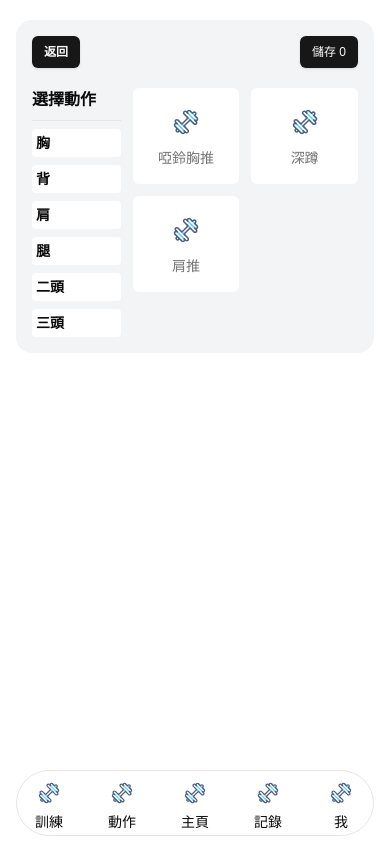
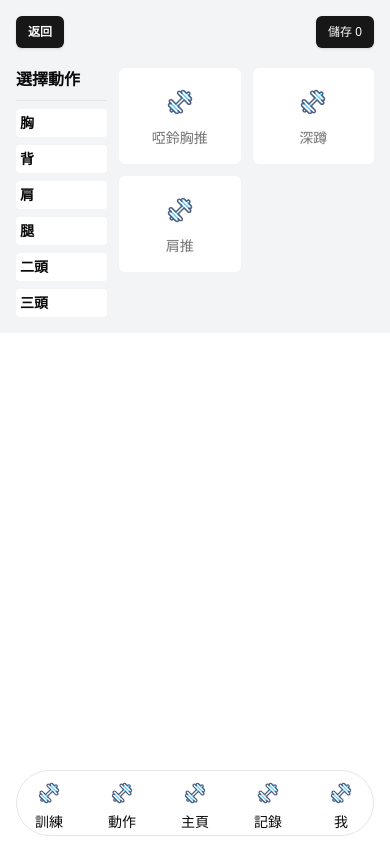
Before and after one commit to Cyishen/fit-box, a Next.js app: page /fit/1/1/create-template/exercise-picker in a window 390 px wide. Built offline with nearby package versions, Linux system fonts and the light colour scheme.

Commit message:
add disable menus count

```diff
--- a/src/app/(root)/(main)/fit/[menuId]/[templateId]/TemplateForm.tsx
+++ b/src/app/(root)/(main)/fit/[menuId]/[templateId]/TemplateForm.tsx
@@ -1,7 +1,6 @@
 "use client"
 
 import { Button } from "@/components/ui/button";
-import Wrapper from "@/components/Wrapper";
 import { ChangeEvent, useState } from "react"
 
 import ExerciseList, { Exercise } from "./ExerciseList";
@@ -44,9 +43,9 @@ const TemplateForm = ({ type, template, setTemplateState, handleSubmit }: Props)
   };
 
   return (
-    <div className='flex pt-1 pb-10 sm:pt-10'>
-      <Wrapper className="mb-14">
-        <form onSubmit={handleSubmit} className="bg-gray-100 p-4 rounded-2xl">
+    <div className='flex pb-10 sm:pt-10'>
+      <div className="forMobile sm:forWeb">
+        <form onSubmit={handleSubmit} className="bg-gray-100 p-4 md:rounded-2xl">
           <div className="flex justify-between">
             <Button size='sm' onClick={() => router.back()} className='font-bold'>返回</Button>
 
@@ -104,7 +103,7 @@ const TemplateForm = ({ type, template, setTemplateState, handleSubmit }: Props)
             />
           </div>
         </form>
-      </Wrapper>
+      </div>
     </div>
   );
 };
--- a/src/app/(root)/(main)/fit/[menuId]/[templateId]/create-template/exercise-picker/page.tsx
+++ b/src/app/(root)/(main)/fit/[menuId]/[templateId]/create-template/exercise-picker/page.tsx
@@ -1,6 +1,5 @@
 "use client";
 
-import Wrapper from '@/components/Wrapper';
 import { useRouter } from 'next/navigation';
 import React, { useEffect, useState } from 'react';
 import { Exercise } from '../../ExerciseList';
@@ -57,9 +56,9 @@ const ExercisePicker = ({ params }: { params: { templateId: string } }) => {
 
 
   return (
-    <div className='flex py-5 md:py-10'>
-      <Wrapper>
-        <div className="bg-gray-100 p-4 rounded-2xl">
+    <div className='flex pb-10 sm:pt-10'>
+      <div className='forMobile sm:forWeb'>
+        <div className="bg-gray-100 p-4 sm:rounded-2xl">
           <div className='flex justify-between'>
             <Button size='sm' onClick={() => router.back()} className='font-bold'>返回</Button>
             <Button size='sm' type='button' onClick={handleSaveExercises}>儲存 {selectedExercises.length}</Button>
@@ -104,7 +103,7 @@ const ExercisePicker = ({ params }: { params: { templateId: string } }) => {
             </div>
           </div>
         </div>
-      </Wrapper>
+      </div>
     </div>
   );
 };
--- a/src/app/(root)/(main)/fit/page.tsx
+++ b/src/app/(root)/(main)/fit/page.tsx
@@ -1,3 +1,5 @@
+"use client"
+
 import Link from 'next/link'
 import Wrapper from '@/components/Wrapper'
 import { Button } from '@/components/ui/button'
@@ -5,7 +7,15 @@ import { Button } from '@/components/ui/button'
 import FitDashboard from './FitDashboard'
 import FitProfile from './FitProfile'
 
+import { useMenuStore } from '@/lib/store'
+
+
 const FixPage = () => {
+  const NOT_USER_MAX_MENU = 2
+  const menus = useMenuStore((state) => state.menus);
+
+  const canCreateNewMenu = menus.length < NOT_USER_MAX_MENU;
+
   return (
     <section>
       <Wrapper>
@@ -16,9 +26,15 @@ const FixPage = () => {
             <div className='flex items-center justify-between p-3 rounded-lg bg-gray-100'>
               <h1 className='font-bold text-lg'>你的訓練</h1>
 
-              <Link href='/fit/create-menu'>
-                <Button className='w-fit self-end'>+ 新盒子</Button>
-              </Link>
+              {canCreateNewMenu ? (
+                <Link href='/fit/create-menu'>
+                  <Button className='w-fit self-end'>+ 新盒子</Button>
+                </Link>
+              ) : (
+                <Button variant='outline' className='w-fit self-end' disabled>
+                  註冊獲得更多盒子🤗
+                </Button>
+              )}
             </div>
 
             <div className='mt-5 overflow-hidden'>
--- a/src/app/globals.css
+++ b/src/app/globals.css
@@ -69,4 +69,12 @@ body {
   body {
     @apply bg-background text-foreground;
   }
+
+  .forWeb {
+    @apply h-full mx-auto w-full max-w-screen-2xl px-4 md:px-20 mb-14
+  }
+
+  .forMobile {
+    @apply h-full mx-auto w-full mb-14
+  }
 }
```
